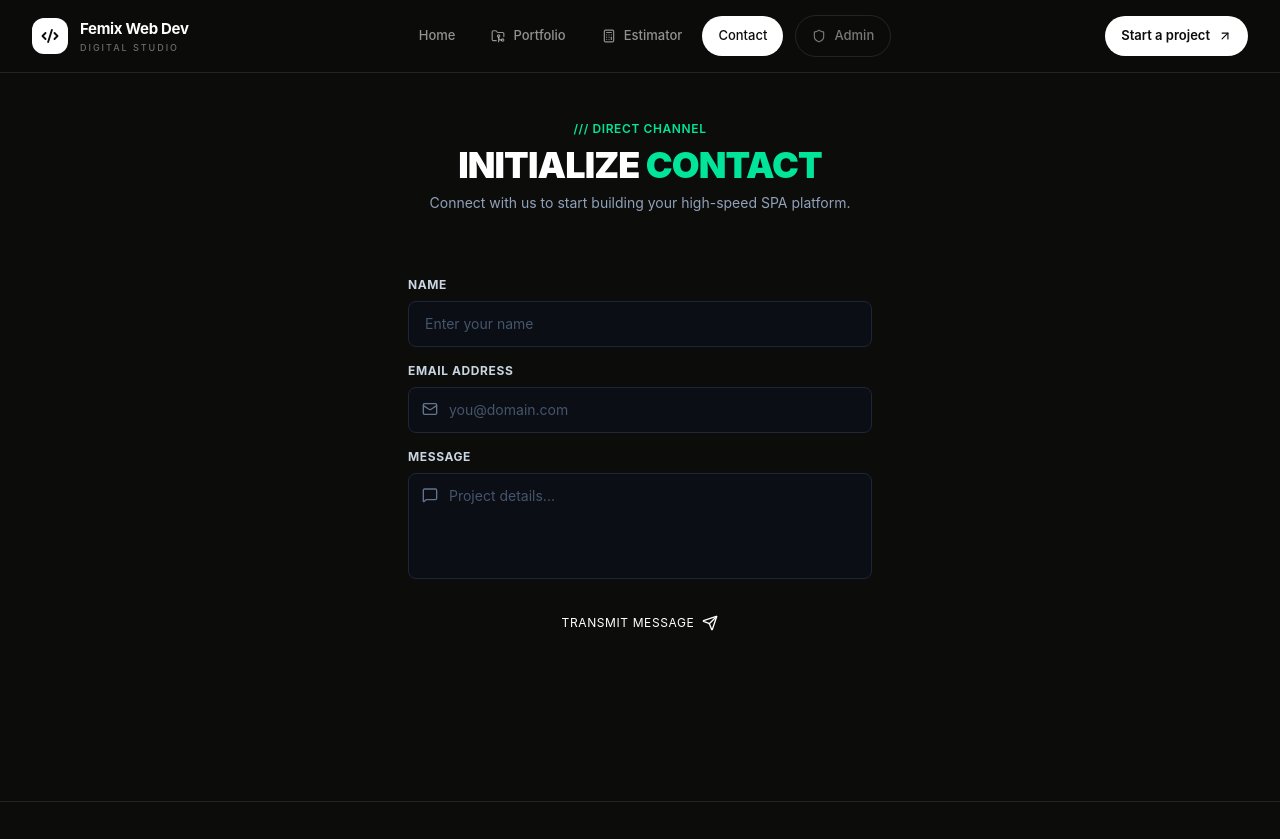
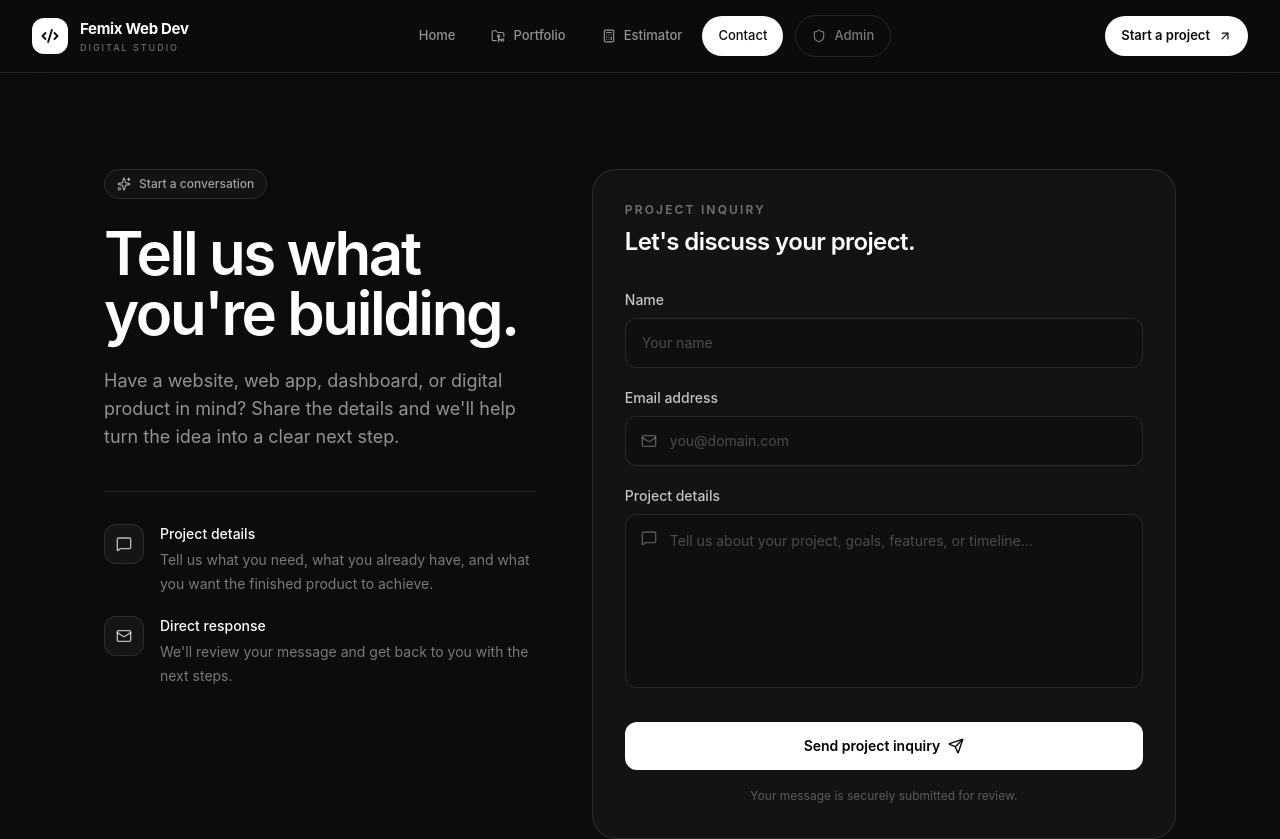
Before and after one commit to femixdigital/femix-web-dev, a React (Vite) app: page /contact in a window 1280 px wide. Shown: the top 839 px of the page. Built offline with nearby package versions, Linux system fonts and the light colour scheme.

Commit message:
feat: redesign contact page

```diff
--- a/src/pages/Contact.tsx
+++ b/src/pages/Contact.tsx
@@ -1,34 +1,55 @@
-import { Mail, MessageSquare, Send, CheckCircle2, AlertCircle } from 'lucide-react';
 import { useState, type FormEvent } from 'react';
+import {
+  AlertCircle,
+  ArrowRight,
+  CheckCircle2,
+  Mail,
+  MessageSquare,
+  Send,
+  Sparkles,
+} from 'lucide-react';
 import { supabase } from '../lib/supabase';
 
 export default function Contact() {
-  const [formData, setFormData] = useState({ name: '', email: '', message: '' });
+  const [formData, setFormData] = useState({
+    name: '',
+    email: '',
+    message: '',
+  });
+
   const [errors, setErrors] = useState<{ [key: string]: string }>({});
   const [isSubmitting, setIsSubmitting] = useState(false);
   const [isSent, setIsSent] = useState(false);
 
   const validate = () => {
     const newErrors: { [key: string]: string } = {};
-    if (!formData.name.trim()) newErrors.name = 'Name is required';
+
+    if (!formData.name.trim()) {
+      newErrors.name = 'Name is required';
+    }
+
     if (!formData.email.trim()) {
       newErrors.email = 'Email is required';
     } else if (!/^[^\s@]+@[^\s@]+\.[^\s@]+$/.test(formData.email)) {
       newErrors.email = 'Enter a valid email address';
     }
-    if (!formData.message.trim()) newErrors.message = 'Message cannot be empty';
+
+    if (!formData.message.trim()) {
+      newErrors.message = 'Message cannot be empty';
+    }
+
     setErrors(newErrors);
     return Object.keys(newErrors).length === 0;
   };
 
   const handleSubmit = async (e: FormEvent) => {
     e.preventDefault();
+
     if (!validate()) return;
 
     setIsSubmitting(true);
 
     try {
-      // Save contact inquiry to Supabase
       if (import.meta.env.VITE_SUPABASE_URL) {
         await supabase.from('leads').insert([
           {
@@ -49,102 +70,204 @@ export default function Contact() {
     }
   };
 
+  const updateField = (field: 'name' | 'email' | 'message', value: string) => {
+    setFormData((current) => ({ ...current, [field]: value }));
+
+    if (errors[field]) {
+      setErrors((current) => ({ ...current, [field]: '' }));
+    }
+  };
+
   return (
-    <div className="max-w-xl mx-auto px-4 sm:px-6 py-12">
-      <div className="mb-8 text-center">
-        <span className="text-xs font-semibold text-[#00e599] tracking-wider uppercase mb-2 block">
-          /// Direct Channel
-        </span>
-        <h1 className="text-3xl sm:text-4xl font-black uppercase text-white tracking-tight">
-          Initialize <span className="text-[#00e599]">Contact</span>
+    <main className="min-h-[calc(100vh-72px)] bg-[#0c0c0b] text-white">
+      <section className="mx-auto max-w-6xl px-5 py-16 sm:px-8 lg:px-10 lg:py-24">
+        <div className="grid gap-14 lg:grid-cols-[0.85fr_1.15fr] lg:items-start">
+          <div>
+            <div className="mb-6 inline-flex items-center gap-2 rounded-full border border-white/10 bg-white/[0.03] px-3 py-1.5 text-xs font-medium text-white/60">
+              <Sparkles className="h-3.5 w-3.5" />
+              Start a conversation
+            </div>
+
+            <h1 className="max-w-xl text-4xl font-semibold tracking-[-0.04em] text-white sm:text-5xl lg:text-6xl">
+              Tell us what you&apos;re building.
             </h1>
-        <p className="text-slate-400 text-sm mt-2">
-          Connect with us to start building your high-speed SPA platform.
+
+            <p className="mt-6 max-w-lg text-base leading-7 text-white/55 sm:text-lg">
+              Have a website, web app, dashboard, or digital product in mind?
+              Share the details and we&apos;ll help turn the idea into a clear
+              next step.
+            </p>
+
+            <div className="mt-10 space-y-5 border-t border-white/10 pt-8">
+              <div className="flex gap-4">
+                <div className="flex h-10 w-10 shrink-0 items-center justify-center rounded-xl border border-white/10 bg-white/[0.04]">
+                  <MessageSquare className="h-4 w-4 text-white/70" />
+                </div>
+                <div>
+                  <p className="text-sm font-medium text-white">Project details</p>
+                  <p className="mt-1 text-sm leading-6 text-white/45">
+                    Tell us what you need, what you already have, and what you
+                    want the finished product to achieve.
                   </p>
                 </div>
+              </div>
 
+              <div className="flex gap-4">
+                <div className="flex h-10 w-10 shrink-0 items-center justify-center rounded-xl border border-white/10 bg-white/[0.04]">
+                  <Mail className="h-4 w-4 text-white/70" />
+                </div>
+                <div>
+                  <p className="text-sm font-medium text-white">Direct response</p>
+                  <p className="mt-1 text-sm leading-6 text-white/45">
+                    We&apos;ll review your message and get back to you with the
+                    next steps.
+                  </p>
+                </div>
+              </div>
+            </div>
+          </div>
+
+          <div>
             {isSent ? (
-        <div className="crypto-card p-8 rounded-xl text-center space-y-4">
-          <div className="w-12 h-12 rounded-full bg-[#00e599]/10 border border-[#00e599] flex items-center justify-center text-[#00e599] mx-auto">
-            <CheckCircle2 className="w-6 h-6" />
+              <div className="rounded-3xl border border-white/10 bg-white/[0.03] p-8 sm:p-10">
+                <div className="flex h-12 w-12 items-center justify-center rounded-full border border-emerald-400/20 bg-emerald-400/10 text-emerald-300">
+                  <CheckCircle2 className="h-6 w-6" />
                 </div>
-          <h2 className="text-xl font-bold uppercase text-white">Payload Transmitted</h2>
-          <p className="text-sm text-slate-400">
-            Thank you for reaching out. Your message has been logged to our database, and we will get back to you shortly.
+
+                <h2 className="mt-6 text-2xl font-semibold tracking-tight text-white">
+                  Message received.
+                </h2>
+
+                <p className="mt-3 max-w-md text-sm leading-6 text-white/50">
+                  Thanks for reaching out. Your project details have been
+                  received and we&apos;ll get back to you shortly.
                 </p>
+
                 <button
+                  type="button"
                   onClick={() => setIsSent(false)}
-            className="glow-button px-6 py-2.5 rounded-lg text-xs uppercase tracking-wider mt-4 cursor-pointer"
+                  className="mt-8 inline-flex cursor-pointer items-center gap-2 rounded-full border border-white/15 bg-white px-5 py-2.5 text-sm font-semibold text-black transition hover:bg-white/90"
                 >
-            Send Another Message
+                  Send another message
+                  <ArrowRight className="h-4 w-4" />
                 </button>
               </div>
             ) : (
-        <form onSubmit={handleSubmit} className="space-y-4 crypto-card p-6 sm:p-8 rounded-xl">
+              <form
+                onSubmit={handleSubmit}
+                className="rounded-3xl border border-white/10 bg-white/[0.03] p-6 sm:p-8"
+              >
+                <div className="mb-8">
+                  <p className="text-xs font-semibold uppercase tracking-[0.18em] text-white/40">
+                    Project inquiry
+                  </p>
+                  <h2 className="mt-2 text-2xl font-semibold tracking-tight text-white">
+                    Let&apos;s discuss your project.
+                  </h2>
+                </div>
+
+                <div className="space-y-5">
                   <div>
-            <label className="block text-xs font-bold uppercase tracking-wider text-slate-300 mb-2">Name</label>
+                    <label
+                      htmlFor="contact-name"
+                      className="mb-2 block text-sm font-medium text-white/75"
+                    >
+                      Name
+                    </label>
                     <input
+                      id="contact-name"
                       type="text"
                       value={formData.name}
-              onChange={(e) => setFormData({ ...formData, name: e.target.value })}
-              placeholder="Enter your name"
-              className={`w-full bg-[#0b0e14] border ${errors.name ? 'border-red-500' : 'border-[#1e2638]'} rounded-lg px-4 py-3 text-slate-100 placeholder-slate-600 focus:outline-none focus:border-[#00e599] text-sm`}
+                      onChange={(e) => updateField('name', e.target.value)}
+                      placeholder="Your name"
+                      className={`w-full rounded-xl border ${
+                        errors.name ? 'border-red-400/60' : 'border-white/10'
+                      } bg-black/20 px-4 py-3.5 text-sm text-white outline-none placeholder:text-white/25 transition focus:border-white/30`}
                     />
                     {errors.name && (
-              <span className="text-xs text-red-400 flex items-center gap-1 mt-1 font-medium">
-                <AlertCircle className="w-3 h-3" /> {errors.name}
+                      <span className="mt-2 flex items-center gap-1.5 text-xs text-red-300">
+                        <AlertCircle className="h-3.5 w-3.5" />
+                        {errors.name}
                       </span>
                     )}
                   </div>
 
                   <div>
-            <label className="block text-xs font-bold uppercase tracking-wider text-slate-300 mb-2">Email Address</label>
+                    <label
+                      htmlFor="contact-email"
+                      className="mb-2 block text-sm font-medium text-white/75"
+                    >
+                      Email address
+                    </label>
                     <div className="relative">
-              <Mail className="w-4 h-4 text-slate-500 absolute left-3.5 top-3.5" />
+                      <Mail className="absolute left-4 top-1/2 h-4 w-4 -translate-y-1/2 text-white/30" />
                       <input
-                type="text"
+                        id="contact-email"
+                        type="email"
                         value={formData.email}
-                onChange={(e) => setFormData({ ...formData, email: e.target.value })}
+                        onChange={(e) => updateField('email', e.target.value)}
                         placeholder="you@domain.com"
-                className={`w-full bg-[#0b0e14] border ${errors.email ? 'border-red-500' : 'border-[#1e2638]'} rounded-lg pl-10 pr-4 py-3 text-slate-100 placeholder-slate-600 focus:outline-none focus:border-[#00e599] text-sm`}
+                        className={`w-full rounded-xl border ${
+                          errors.email ? 'border-red-400/60' : 'border-white/10'
+                        } bg-black/20 py-3.5 pl-11 pr-4 text-sm text-white outline-none placeholder:text-white/25 transition focus:border-white/30`}
                       />
                     </div>
                     {errors.email && (
-              <span className="text-xs text-red-400 flex items-center gap-1 mt-1 font-medium">
-                <AlertCircle className="w-3 h-3" /> {errors.email}
+                      <span className="mt-2 flex items-center gap-1.5 text-xs text-red-300">
+                        <AlertCircle className="h-3.5 w-3.5" />
+                        {errors.email}
                       </span>
                     )}
                   </div>
 
                   <div>
-            <label className="block text-xs font-bold uppercase tracking-wider text-slate-300 mb-2">Message</label>
+                    <label
+                      htmlFor="contact-message"
+                      className="mb-2 block text-sm font-medium text-white/75"
+                    >
+                      Project details
+                    </label>
                     <div className="relative">
-              <MessageSquare className="w-4 h-4 text-slate-500 absolute left-3.5 top-3.5" />
+                      <MessageSquare className="absolute left-4 top-4 h-4 w-4 text-white/30" />
                       <textarea
-                rows={4}
+                        id="contact-message"
+                        rows={6}
                         value={formData.message}
-                onChange={(e) => setFormData({ ...formData, message: e.target.value })}
-                placeholder="Project details..."
-                className={`w-full bg-[#0b0e14] border ${errors.message ? 'border-red-500' : 'border-[#1e2638]'} rounded-lg pl-10 pr-4 py-3 text-slate-100 placeholder-slate-600 focus:outline-none focus:border-[#00e599] text-sm resize-none`}
-              ></textarea>
+                        onChange={(e) => updateField('message', e.target.value)}
+                        placeholder="Tell us about your project, goals, features, or timeline..."
+                        className={`w-full resize-none rounded-xl border ${
+                          errors.message
+                            ? 'border-red-400/60'
+                            : 'border-white/10'
+                        } bg-black/20 py-3.5 pl-11 pr-4 text-sm leading-6 text-white outline-none placeholder:text-white/25 transition focus:border-white/30`}
+                      />
                     </div>
                     {errors.message && (
-              <span className="text-xs text-red-400 flex items-center gap-1 mt-1 font-medium">
-                <AlertCircle className="w-3 h-3" /> {errors.message}
+                      <span className="mt-2 flex items-center gap-1.5 text-xs text-red-300">
+                        <AlertCircle className="h-3.5 w-3.5" />
+                        {errors.message}
                       </span>
                     )}
+                  </div>
                 </div>
 
                 <button
                   type="submit"
                   disabled={isSubmitting}
-            className="w-full glow-button py-3.5 rounded-lg text-xs uppercase tracking-wider flex items-center justify-center gap-2 cursor-pointer transition-all disabled:opacity-50"
+                  className="mt-7 inline-flex w-full cursor-pointer items-center justify-center gap-2 rounded-xl bg-white px-5 py-3.5 text-sm font-semibold text-black transition hover:bg-white/90 disabled:cursor-not-allowed disabled:opacity-50"
                 >
-            <span>{isSubmitting ? 'Transmitting...' : 'Transmit Message'}</span>
-            <Send className="w-4 h-4" />
+                  {isSubmitting ? 'Sending...' : 'Send project inquiry'}
+                  <Send className="h-4 w-4" />
                 </button>
+
+                <p className="mt-4 text-center text-xs leading-5 text-white/30">
+                  Your message is securely submitted for review.
+                </p>
               </form>
             )}
           </div>
+        </div>
+      </section>
+    </main>
   );
 }
```
Lines whose indentation alone changed are shown as unchanged.
